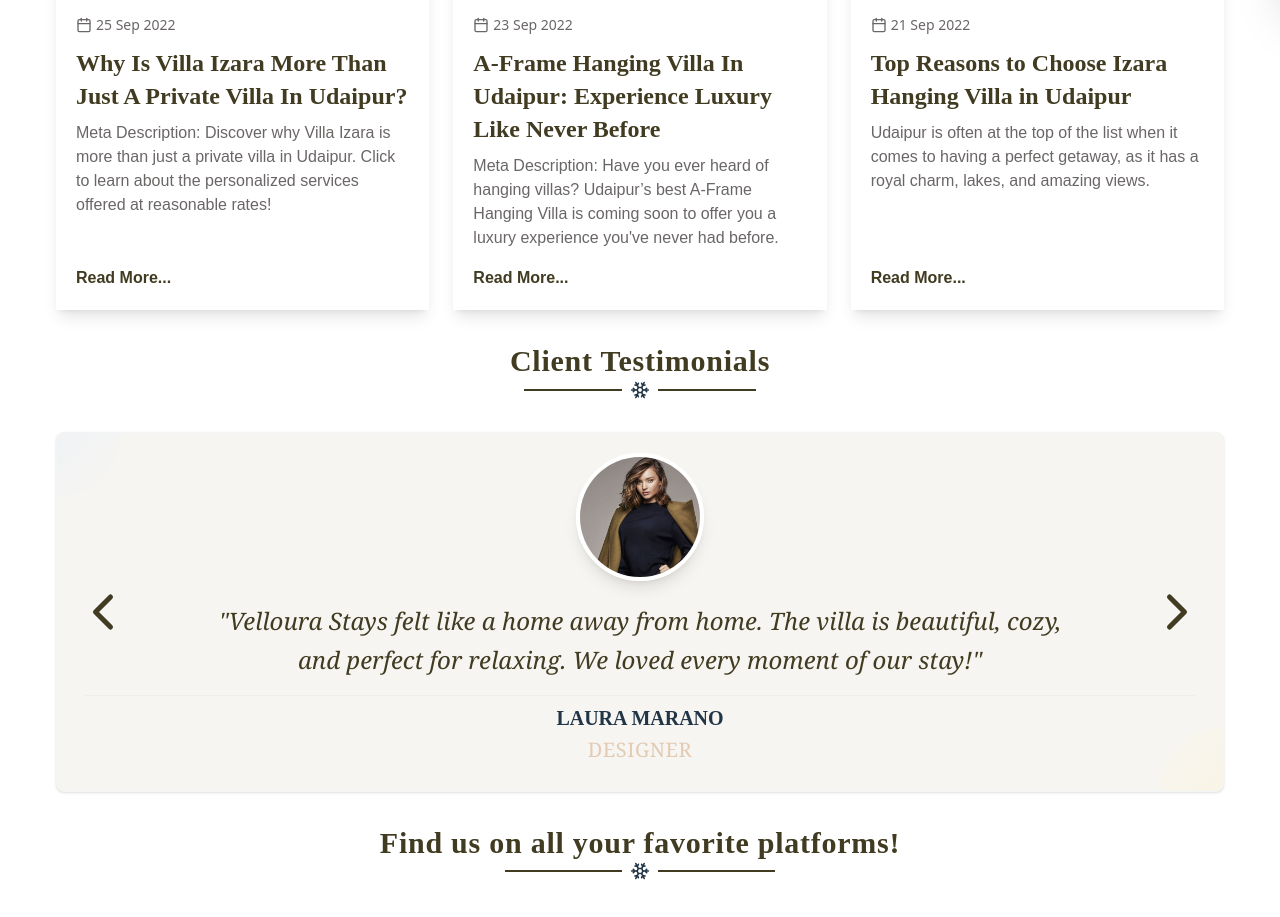
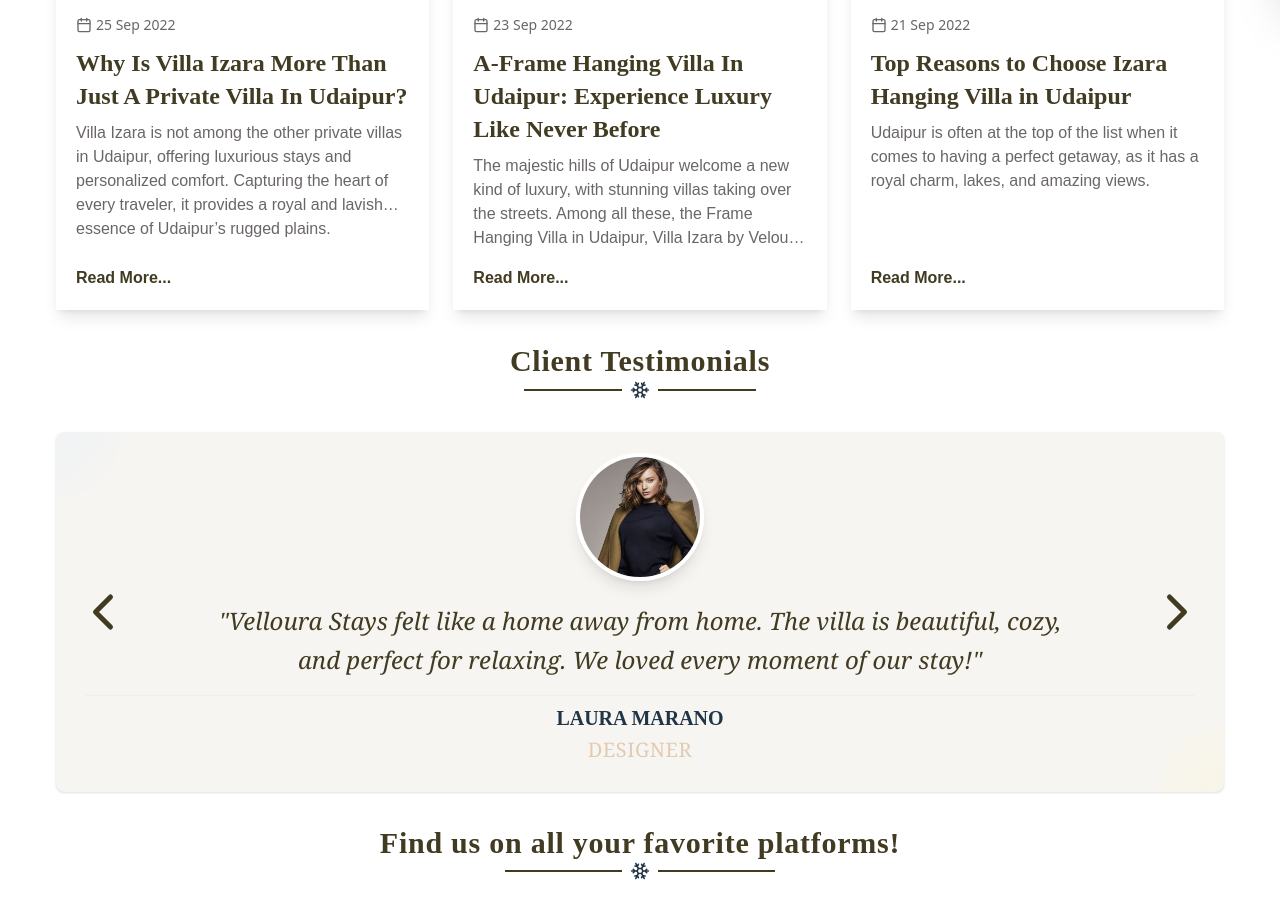
Before and after one commit to krunalvegda02/ValouraStays, a React (Vite) app: page /blogs in a window 1280 px wide. Shown: the part 803-1720 px from the top of the page. Built offline with nearby package versions, Linux system fonts and the light colour scheme; a web font is replaced by a local one; what react-head would draw is missing.

Commit message:
refactor: update meta title in index.html and enhance blog excerpts in Section component for improved clarity and engagement

```diff
--- a/index.html
+++ b/index.html
@@ -5,9 +5,8 @@
   <meta charset="UTF-8" />
   <link rel="icon" type="image/svg+xml" href="/vite.svg" />
   <meta name="viewport" content="width=device-width, initial-scale=1.0" />
-  <meta name="viewport" content={metadesc} />
   <link href="https://fonts.googleapis.com/css2?family=MonteCarlo&display=swap" rel="stylesheet">
-  <title>Valoura Stays {(metadesc)?metadesc:"hello"} </title>
+  <title>Valoura</title>
 </head>
 
 <body>
--- a/src/Pages/Blogs/Section.jsx
+++ b/src/Pages/Blogs/Section.jsx
@@ -8,7 +8,8 @@ const Section = () => {
         {
             imageUrl: IMAGES.BLOG1,
             title: "Why Is Villa Izara More Than Just A Private Villa In Udaipur?",
-            excerpt: "Meta Description: Discover why Villa Izara is more than just a private villa in Udaipur. Click to learn about the personalized services offered at reasonable rates!",
+
+            excerpt: "Villa Izara is not among the other private villas in Udaipur, offering luxurious stays and personalized comfort. Capturing the heart of every traveler, it provides a royal and lavish essence of Udaipur’s rugged plains.",
             author: "Sarah Johnson",
             commentsCount: 80,
             date: "25 Sep 2022",
@@ -17,7 +18,7 @@ const Section = () => {
         {
             imageUrl: IMAGES.BLOG2,
             title: "A-Frame Hanging Villa In Udaipur: Experience Luxury Like Never Before",
-            excerpt: "Meta Description: Have you ever heard of hanging villas? Udaipur’s best A-Frame Hanging Villa is coming soon to offer you a luxury experience you've never had before.",
+            excerpt: "The majestic hills of Udaipur welcome a new kind of luxury, with stunning villas taking over the streets. Among all these, the Frame Hanging Villa in Udaipur, Villa Izara by Veloura Stays, is capturing attention.",
             author: "Sarah Johnson",
             commentsCount: 50,
             date: "23 Sep 2022",
```
